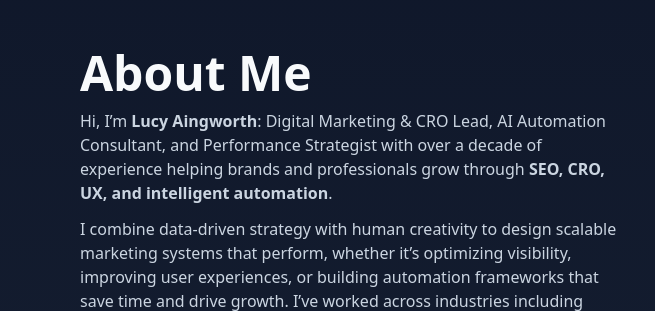
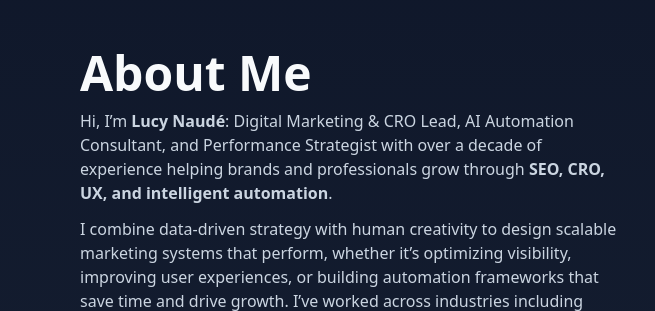
Before and after one commit to KitanaLi/LucyDigital, a plain HTML site: page about.html in a window 1280 px wide. Shown: the part 88-399 px from the top of the page, 0-655 px from the left. Drawn offline with nearby package versions, Linux system fonts and the light colour scheme.

Commit message:
Update about.html

```diff
--- a/about.html
+++ b/about.html
@@ -4,7 +4,7 @@
   <meta charset="utf-8" />
   <meta name="viewport" content="width=device-width, initial-scale=1" />
   <title>About Lucy Digital</title>
-  <meta name="description" content="About Lucy Aingworth: Digital Marketing & CRO Lead, AI Automation Consultant, and Performance Strategist." />
+  <meta name="description" content="About Lucy Naudé: Digital Marketing & CRO Lead, AI Automation Consultant, and Performance Strategist." />
   <link rel="icon" href="assets/favicon.ico" />
 
   <!-- Open Graph -->
@@ -64,7 +64,7 @@
       <div>
         <h1 class="text-4xl md:text-5xl font-extrabold">About Me</h1>
         <p class="mt-3 text-slate-300">
-          Hi, I’m <strong>Lucy Aingworth</strong>: Digital Marketing & CRO Lead, AI Automation Consultant, and Performance Strategist with over a decade of experience helping brands and professionals grow through
+          Hi, I’m <strong>Lucy Naudé</strong>: Digital Marketing & CRO Lead, AI Automation Consultant, and Performance Strategist with over a decade of experience helping brands and professionals grow through
           <strong>SEO, CRO, UX, and intelligent automation</strong>.
         </p>
         <p class="mt-3 text-slate-300">
```
